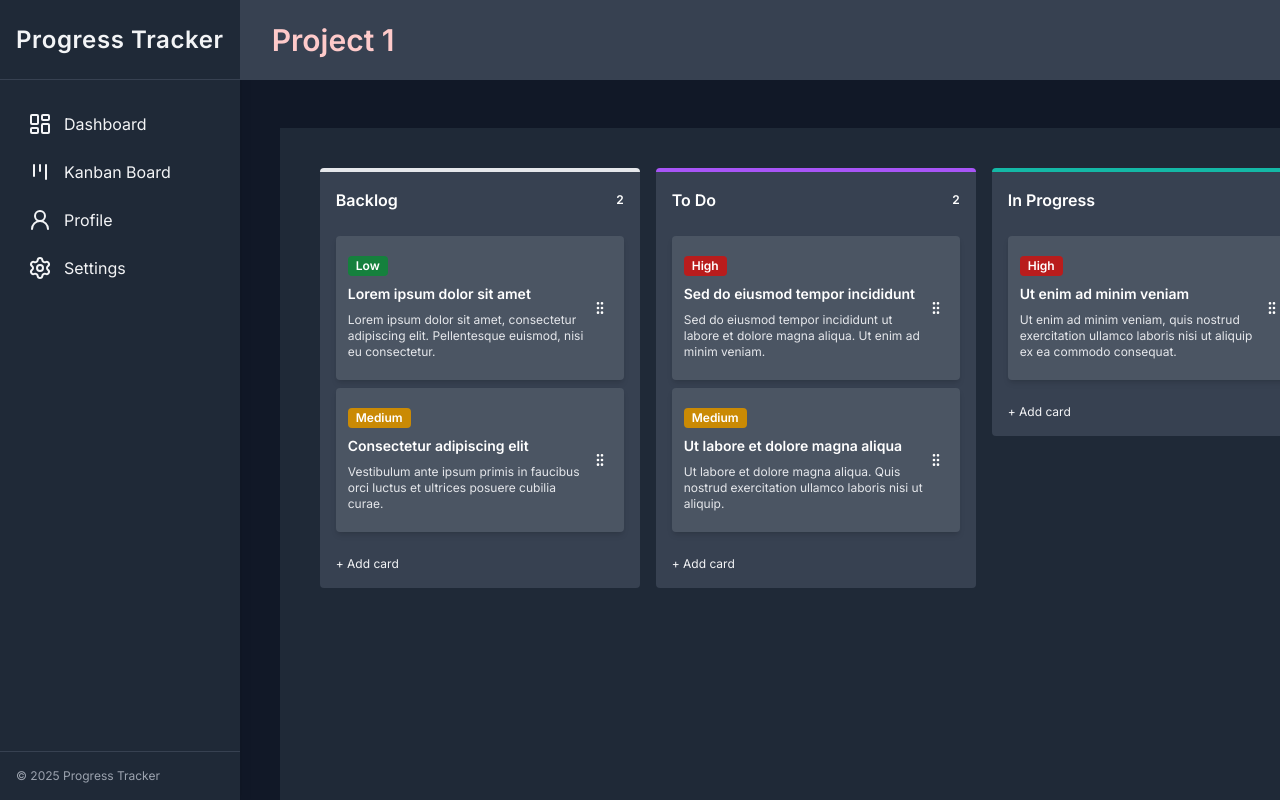
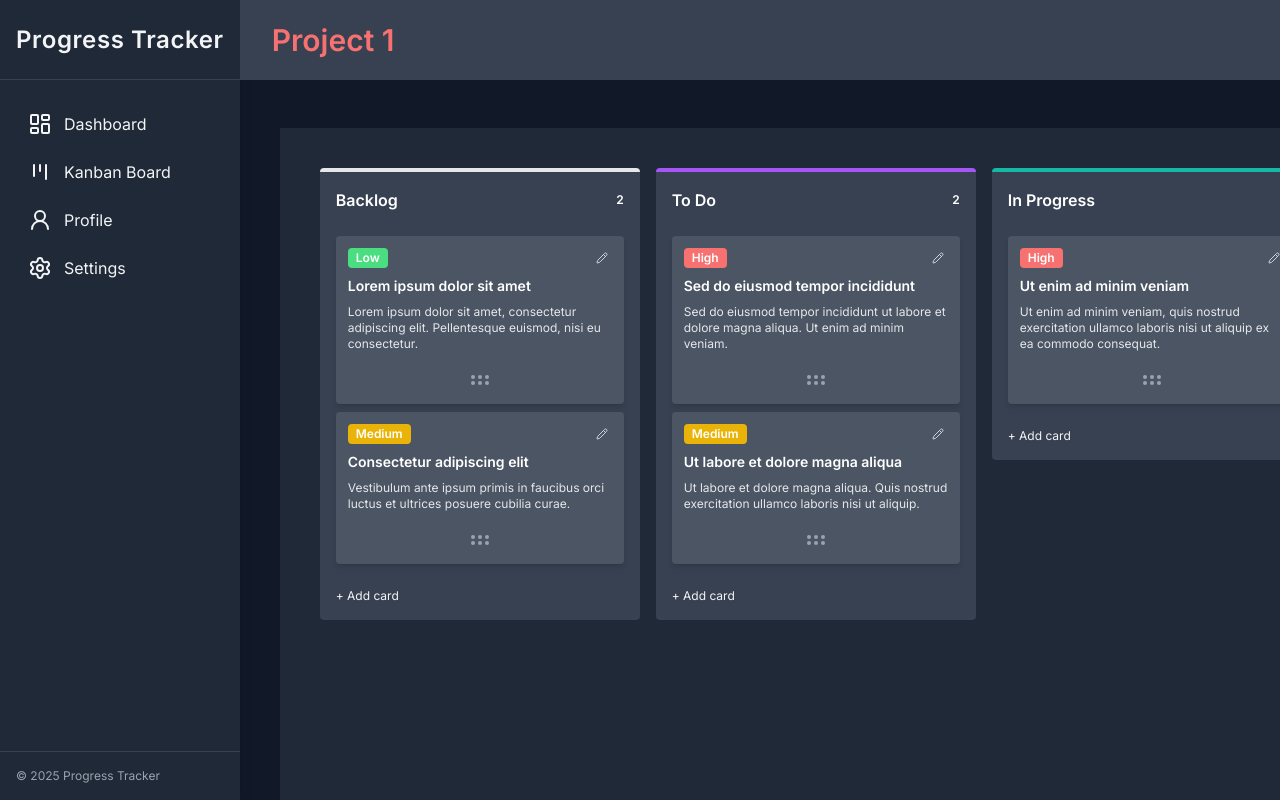
Before and after one commit to definitelynotjin/progress-tracker, a Next.js app: page / in a window 1280 px wide. Built offline with nearby package versions, Linux system fonts and the light colour scheme.

Commit message:
refactor: update TaskCard styling and improve click handling; adjust priority badge colors

```diff
--- a/src/app/components/kanban/TaskCard.tsx
+++ b/src/app/components/kanban/TaskCard.tsx
@@ -1,7 +1,9 @@
+import React from "react";
+import { GripVertical, Pencil } from "lucide-react";
 import { useSortable } from "@dnd-kit/sortable";
 import { CSS } from "@dnd-kit/utilities";
 import { Task } from "./types";
-import { GripVertical } from "lucide-react";
+
 
 
 
@@ -22,19 +24,37 @@ export default function TaskCard({ task, onClick }: TaskCardProps) {
 
     // Priority badge color
     const priorityColors: Record<string, string> = {
-        High: "bg-red-700",
-        Medium: "bg-yellow-600",
-        Low: "bg-green-700",
+        High: "bg-red-400",
+        Medium: "bg-yellow-500",
+        Low: "bg-green-400",
+    };
+
+    // Only open modal when clicking the card, not the dot
+    const handleCardClick = (e: React.MouseEvent) => {
+        // Prevent modal if clicking the dot
+        if ((e.target as HTMLElement).dataset.handle === "dot") return;
+        if (onClick) onClick();
     };
 
     return (
         <div
             ref={setNodeRef}
             style={style}
-            className="py-5 px-3 bg-gray-600 rounded shadow-md text-white hover:bg-gray-500 transition flex items-center justify-between cursor-pointer"
-            onClick={onClick}
+            className="py-3 px-3 bg-gray-600 rounded shadow-md text-white hover:bg-gray-500 transition relative overflow-y-auto max-h-64 w-full"
+            onClick={handleCardClick}
         >
-            <div className="flex flex-col items-start gap-1">
+            {/* Edit icon top right */}
+            <button
+                className="absolute top-2 right-2 z-20 p-2 rounded hover:bg-gray-500"
+                onClick={e => { e.stopPropagation(); if (onClick) onClick(); }}
+                aria-label="Edit task"
+            >
+                <Pencil size={12} className="text-gray-300 hover:text-white" />
+            </button>
+            {/* Card content and drag icon centered */}
+            <div className="flex flex-col items-center justify-center w-full h-full">
+                {/* Card content */}
+                <div className="flex flex-col items-start gap-1 w-full">
                     {task.priority && (
                         <span className={`px-2 py-0.5 rounded text-xs font-semibold text-white mb-1 ${priorityColors[task.priority] ?? "bg-gray-400"}`}>
                             {task.priority}
@@ -48,13 +68,16 @@ export default function TaskCard({ task, onClick }: TaskCardProps) {
                         />
                     )}
                 </div>
+                {/* Draggable grip icon centered below content */}
                 <div
+                    data-handle="dot"
                     {...attributes}
                     {...listeners}
-                className="cursor-grab p-1 hover:text-gray-900"
-                onClick={e => e.stopPropagation()}
+                    className="mt-4 flex items-center justify-center cursor-grab"
+                    style={{ background: "transparent" }}
                 >
-                <GripVertical size={16} />
+                    <GripVertical size={24} className="text-gray-400 hover:text-gray-900 rotate-90" />
+                </div>
             </div>
         </div>
     );
--- a/src/app/page.tsx
+++ b/src/app/page.tsx
@@ -9,7 +9,7 @@ export default function Page() {
         <Sidebar />
         <div className="flex-1 flex flex-col">
           <div className="h-20 flex p-8 items-center justify-left bg-gray-700 mb-6 py-8">
-            <h1 className="text-3xl font-bold text-red-200 text-center">
+            <h1 className="text-3xl font-bold text-red-400 text-center">
               Project 1
             </h1>
           </div>
```
Lines whose indentation alone changed are shown as unchanged.
